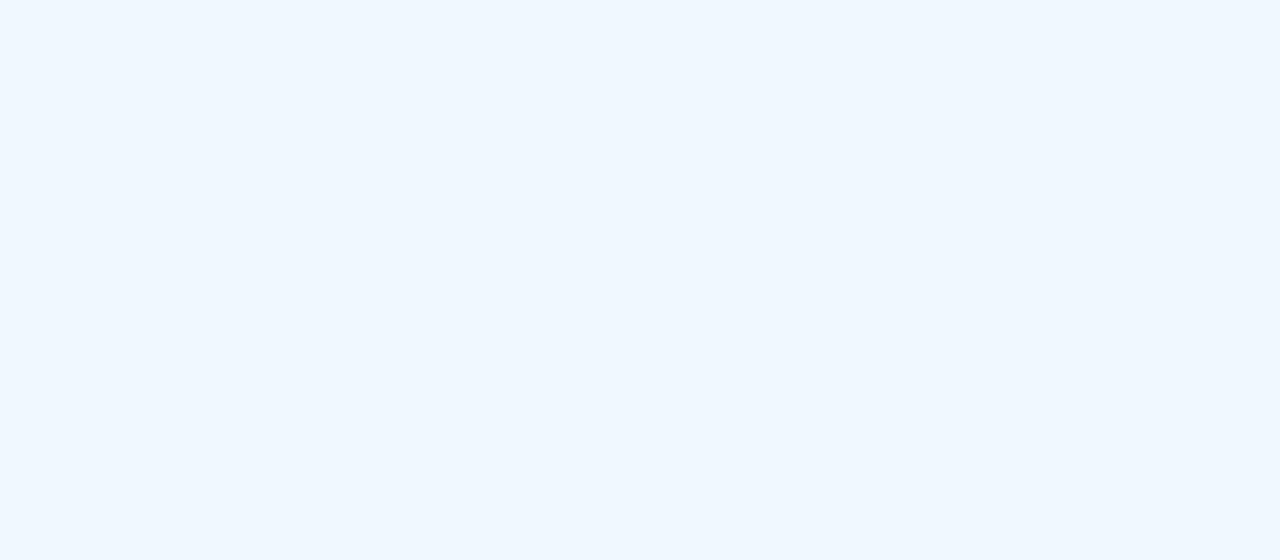
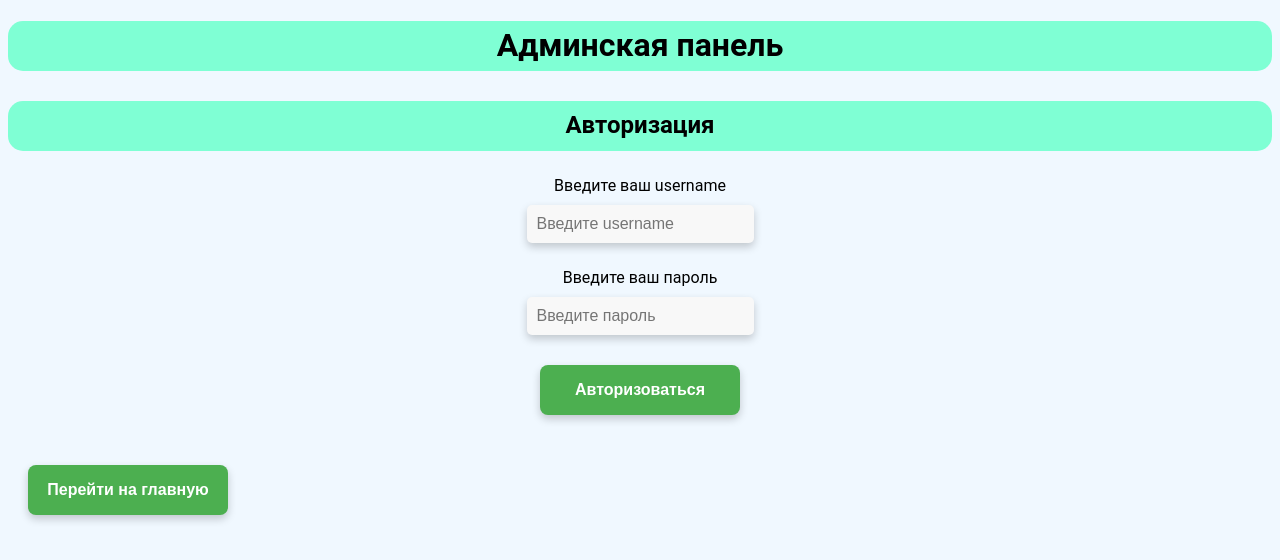
Before and after one commit to m1zhgan133/booking_project, a React (Vite) app in the folder frontend/: page /admin in a window 1280 px wide. Before the commit this address had no page. Shown: the top 560 px of the page. Built offline with nearby package versions, Linux system fonts and the light colour scheme.

Commit message:
start page admin, add litle changes in Home funcs

```diff
--- a/frontend/src/App.jsx
+++ b/frontend/src/App.jsx
@@ -2,6 +2,7 @@ import { BrowserRouter as Router, Routes, Route, Link } from 'react-router-dom';
 import BookingSystem from './pages/Home';
 import Registration from './pages/Registration';
 import ThankYou from './pages/Thank-you';
+import Admin from './pages/Admin';
 
 export default function App() {
     return (
@@ -10,6 +11,7 @@ export default function App() {
                 <Route path="/" element={<BookingSystem />} />
                 <Route path="/registration" element={<Registration />} />
                 <Route path="/thank-you" element={<ThankYou />} />
+                <Route path="/admin" element={<Admin />} />
             </Routes>
         </Router>
     );
--- /dev/null
+++ b/frontend/src/pages/Admin.jsx
@@ -0,0 +1,109 @@
+import React, {useRef, useState} from "react";
+import {Link} from "react-router-dom";
+
+
+export default function Admin() {
+    // Состоянния для событий успеха и ошибок
+    const [errors, setErrors] = useState({});
+    const [successMessage, setSuccessMessage] = useState("");
+
+    //Состояния для авторизации
+    const [isLoggedIn, setIsLoggedIn] = useState(false);
+    const [username, setUsername] = useState("");
+    const [password, setPassword] = useState("");
+    const authDataRef = useRef({
+        username: '',
+        password: ''
+    });
+
+    // Состояние для карточек с инфой о бронях пользователя
+    const [bookings, setBookings] = useState([]);
+
+
+    const auth = async () => {
+        const newErrors = {
+            username: !username,
+            password: !password
+        }
+        // Проверяем, есть ли true
+        const hasErrors = Object.values(newErrors).some(Boolean);
+        if (hasErrors) {
+            setErrors(newErrors);
+            return;
+        }
+        setErrors({}); // Сброс ошибок
+
+
+        try {
+            const isAdminUsername = username === adminUsername;
+            const isAdminPassword = password === adminPassword;
+
+            if (isAdminUsername && isAdminPassword) {
+                authDataRef.current = {username, password};
+                setSuccessMessage("Вы успешно авторизовались как админ");
+                setTimeout(() => setSuccessMessage(""), 10000); // Сообщение исчезнет через 10 секунд
+                // Сброс формы после бронирования
+                setUsername("");
+                setPassword("");
+                setIsLoggedIn(true);
+                // fetchUserBookings();
+            } else {
+                alert("Произошла ошибка при авторизации под записью админа, вы ввели некорректные данные");
+            }
+        } catch (error) {
+            console.error("Ошибка:", error);
+            alert("Произошла ошибка при авторизации под записью админа");
+        }
+    }
+
+
+
+    return (
+    <div>
+        <div className="big-box" id={"thank-you-title"}>
+            <h1>Админская панель</h1>
+        </div>
+        {!isLoggedIn ? (
+
+            <div>
+                <div className="big-box">
+                    <h2>Авторизация</h2>
+                </div>
+                <div className="input-container" id="booking-inputs-title">
+                    <label>Введите ваш username</label>
+                    <input
+                        type="text"
+                        id="username"
+                        name="username"
+                        placeholder="Введите username"
+                        value={username}
+                        onChange={(e) => setUsername(e.target.value)}
+                        style={{ boxShadow: errors.username
+                                ? '0 0 0 2px red'
+                                : '0 4px 8px rgba(0, 0, 0, 0.2)'}}
+                    />
+
+                    <label>Введите ваш пароль</label>
+                    <input
+                        type="password"
+                        id="password"
+                        name="password"
+                        placeholder="Введите пароль"
+                        value={password}
+                        onChange={(e) => setPassword(e.target.value)}
+                        style={{ boxShadow: errors.password
+                                ? '0 0 0 2px red'
+                                : '0 4px 8px rgba(0, 0, 0, 0.2)'}}
+                    />
+                    <button id="auth-button" onClick={auth}>Авторизоваться</button>
+                </div>
+            </div>
+        ) : (
+                <div></div>
+            )}
+        <Link to={'/'}>
+            <button>Перейти на главную</button>
+        </Link>
+    </div>
+    )
+}
--- a/frontend/src/pages/Home.jsx
+++ b/frontend/src/pages/Home.jsx
@@ -23,6 +23,8 @@ export default function BookingSystem() {
     const [errors, setErrors] = useState({});
     const [successMessage, setSuccessMessage] = useState("");
 
+    // Состояние для карточек с инфой о бронях пользователя
+    const [userBookings, setUserBookings] = useState([]);
     // Состояния для кнопки изменить в карточках
     const [editingBookingId, setEditingBookingId] = useState(0);
 
@@ -32,7 +34,6 @@ export default function BookingSystem() {
         start: false,
         duration: false
     });
-
     const [formData, setFormData] = useState({
         place: '',
         start: "2025-04-30T14:30",
@@ -42,17 +43,17 @@ export default function BookingSystem() {
     const checkAvailability = async () => {
         try {
             const response = await fetch(`/api/booking?start=${startTime}&end=${endTime}&request_type=range`);
-            if (!response.ok) {
+            if (response.ok) {
+                const data = await response.json();
+                const newStatus = [...seatsStatus]; // копируем
+                for (let i = 1; i < 21; i++) {
+                    newStatus[i-1] = data.seats[i] ? "Свободно" : "Занято";
+                }
+                setSeatsStatus(newStatus); //обновляем
+            } else {
                 const errorData = await response.json();
                 throw new Error(errorData.error ||'Ошибка при получении данных');
             }
-
-            const data = await response.json();
-            const newStatus = [...seatsStatus]; // копируем
-            for (let i = 1; i < 21; i++) {
-                newStatus[i-1] = data.seats[i] ? "Свободно" : "Занято";
-            }
-            setSeatsStatus(newStatus); //обновляем
         } catch (error) {
             console.error("Ошибка:", error);
             alert("Произошла ошибка при проверке мест");
@@ -74,7 +75,7 @@ export default function BookingSystem() {
 
         try {
             const response = await fetch(`/api/user?username=${username}&password=${password}`);
-            if (response.status === 200) {
+            if (response.ok) {
                 authDataRef.current = {username, password};
                 setSuccessMessage("Вы успешно авторизовались");
                 setTimeout(() => setSuccessMessage(""), 10000); // Сообщение исчезнет через 10 секунд
@@ -139,13 +140,7 @@ export default function BookingSystem() {
         }
     };
     // ---------------------------- Информация о бронированиях ----------------------------
-    // const [bookingData, setBookingData] = useState({
-    //     place: "12",
-    //     startTime: "2023-06-15 14:00",
-    //     endTime: "2023-06-15 16:00",
-    //     duration: "2 часа"
-    // });
-    const [userBookings, setUserBookings] = useState([]);
+
 
     const fetchUserBookings = async () => {
         try {
@@ -153,12 +148,12 @@ export default function BookingSystem() {
                 method: 'GET'
             });
 
-            if (!response.ok) {
+            if (response.ok) {
+                const data = await response.json();
+                setUserBookings(data.bookings || []);
+            } else {
                 const errorData = await response.json();
                 alert(errorData.error || "Ошибка при загрузке бронирований");
-            } else {
-                const data = await response.json();
-                setUserBookings(data.bookings || []);
             }
         } catch (error) {
             console.error("Ошибка:", error);
@@ -222,8 +217,8 @@ export default function BookingSystem() {
         } else {
             setFormData({
                 place: IdPlace,
-                start: stDatetime.replace(' ', 'T'), // Форматируем дату
-                duration: formatDuration(duration) //minutesToTimeFormat(booking.duration) // Конвертируем минуты в "HH:MM"
+                start: stDatetime.replace(' ', 'T'),
+                duration: formatDuration(duration) // Конвертируем минуты в HH:MM
             });
             setCheckboxes({
                 place: false,
```
Also changed, not shown: 2 other files (tests, documents, lock files or other folders).
